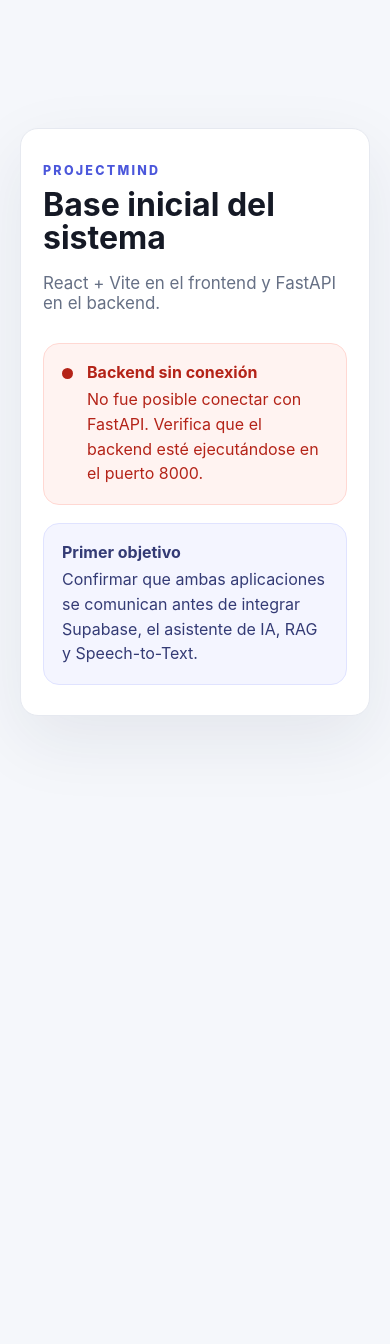
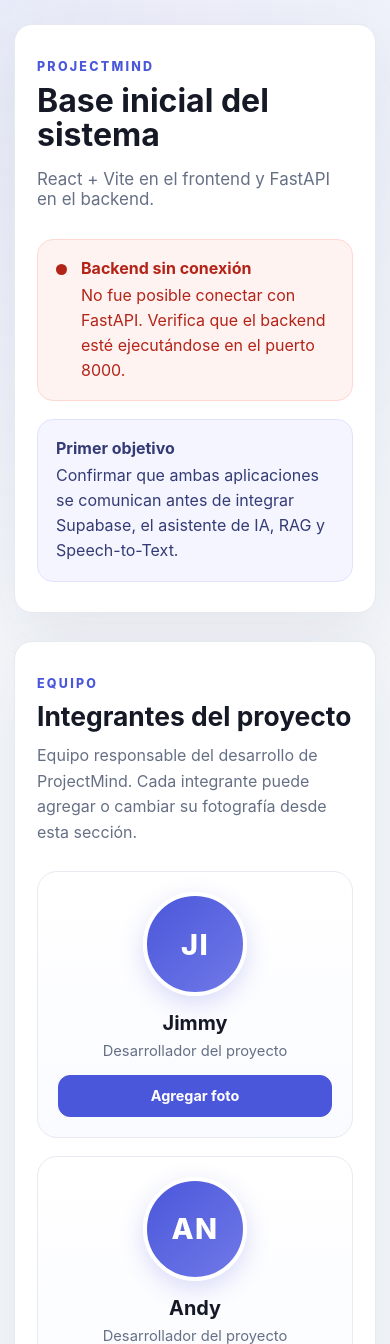
Before and after one commit to ZeusPotter-eng/ProjectMind, a React (Vite) app in the folder frontend/: page / in a window 390 px wide. Shown: the top 1344 px of the page. Before the commit the page ends 844 px from the top, so only its background shows below. Built offline with nearby package versions, Linux system fonts and the light colour scheme; no server answers.

Commit message:
feat: agrega integrantes del equipo con fotos de perfil

```diff
--- a/frontend/src/App.jsx
+++ b/frontend/src/App.jsx
@@ -1,5 +1,36 @@
 import { useEffect, useState } from 'react'
 import { getHealth } from './api/client'
+
+const TEAM_MEMBERS = [
+  {
+    id: 'jimmy',
+    name: 'Jimmy',
+    role: 'Desarrollador del proyecto',
+    initials: 'JI',
+  },
+  {
+    id: 'andy',
+    name: 'Andy',
+    role: 'Desarrollador del proyecto',
+    initials: 'AN',
+  },
+  {
+    id: 'zeus',
+    name: 'Zeus',
+    role: 'Desarrollador del proyecto',
+    initials: 'ZE',
+  },
+]
+
+const MAX_IMAGE_SIZE = 2 * 1024 * 1024
+
+function getStoredPhoto(memberId) {
+  try {
+    return localStorage.getItem(`projectmind-team-photo-${memberId}`) || ''
+  } catch {
+    return ''
+  }
+}
 
 function App() {
   const [backendStatus, setBackendStatus] = useState({
@@ -7,6 +38,16 @@ function App() {
     connected: false,
     message: 'Comprobando conexión...',
   })
+  const [memberPhotos, setMemberPhotos] = useState(() =>
+    TEAM_MEMBERS.reduce(
+      (photos, member) => ({
+        ...photos,
+        [member.id]: getStoredPhoto(member.id),
+      }),
+      {},
+    ),
+  )
+  const [photoMessages, setPhotoMessages] = useState({})
 
   useEffect(() => {
     let active = true
@@ -44,6 +85,74 @@ function App() {
     }
   }, [])
 
+  function handlePhotoChange(memberId, event) {
+    const file = event.target.files?.[0]
+
+    if (!file) return
+
+    if (!file.type.startsWith('image/')) {
+      setPhotoMessages((messages) => ({
+        ...messages,
+        [memberId]: 'Selecciona un archivo de imagen válido.',
+      }))
+      event.target.value = ''
+      return
+    }
+
+    if (file.size > MAX_IMAGE_SIZE) {
+      setPhotoMessages((messages) => ({
+        ...messages,
+        [memberId]: 'La imagen debe pesar máximo 2 MB.',
+      }))
+      event.target.value = ''
+      return
+    }
+
+    const reader = new FileReader()
+
+    reader.onload = () => {
+      const photo = typeof reader.result === 'string' ? reader.result : ''
+
+      setMemberPhotos((photos) => ({
+        ...photos,
+        [memberId]: photo,
+      }))
+      setPhotoMessages((messages) => ({
+        ...messages,
+        [memberId]: 'Foto actualizada correctamente.',
+      }))
+
+      try {
+        localStorage.setItem(`projectmind-team-photo-${memberId}`, photo)
+      } catch {
+        setPhotoMessages((messages) => ({
+          ...messages,
+          [memberId]: 'La foto se mostrará durante esta sesión.',
+        }))
+      }
+    }
+
+    reader.readAsDataURL(file)
+    event.target.value = ''
+  }
+
+  function removePhoto(memberId) {
+    setMemberPhotos((photos) => ({
+      ...photos,
+      [memberId]: '',
+    }))
+    setPhotoMessages((messages) => ({
+      ...messages,
+      [memberId]: 'Foto eliminada.',
+    }))
+
+    try {
+      localStorage.removeItem(`projectmind-team-photo-${memberId}`)
+    } catch {
+      // La interfaz sigue funcionando aunque el navegador bloquee localStorage.
+    }
+  }
+
   const statusClass = backendStatus.loading
     ? 'status status--loading'
     : backendStatus.connected
@@ -52,6 +161,7 @@ function App() {
 
   return (
     <main className="page-shell">
+      <div className="content-wrapper">
         <section className="hero-card">
           <span className="eyebrow">PROJECTMIND</span>
 
@@ -83,6 +193,76 @@ function App() {
             </p>
           </div>
         </section>
+
+        <section className="team-section" aria-labelledby="team-title">
+          <div className="section-heading">
+            <span className="eyebrow">EQUIPO</span>
+            <h2 id="team-title">Integrantes del proyecto</h2>
+            <p>
+              Equipo responsable del desarrollo de ProjectMind. Cada integrante
+              puede agregar o cambiar su fotografía desde esta sección.
+            </p>
+          </div>
+
+          <div className="team-grid">
+            {TEAM_MEMBERS.map((member) => {
+              const photo = memberPhotos[member.id]
+              const inputId = `photo-${member.id}`
+
+              return (
+                <article className="member-card" key={member.id}>
+                  <div className="member-photo">
+                    {photo ? (
+                      <img src={photo} alt={`Foto de ${member.name}`} />
+                    ) : (
+                      <span aria-hidden="true">{member.initials}</span>
+                    )}
+                  </div>
+
+                  <div className="member-info">
+                    <h3>{member.name}</h3>
+                    <p>{member.role}</p>
+                  </div>
+
+                  <div className="member-actions">
+                    <input
+                      id={inputId}
+                      className="photo-input"
+                      type="file"
+                      accept="image/*"
+                      onChange={(event) => handlePhotoChange(member.id, event)}
+                    />
+                    <label className="photo-button" htmlFor={inputId}>
+                      {photo ? 'Cambiar foto' : 'Agregar foto'}
+                    </label>
+
+                    {photo && (
+                      <button
+                        className="remove-photo-button"
+                        type="button"
+                        onClick={() => removePhoto(member.id)}
+                      >
+                        Quitar foto
+                      </button>
+                    )}
+                  </div>
+
+                  {photoMessages[member.id] && (
+                    <p className="photo-message" role="status">
+                      {photoMessages[member.id]}
+                    </p>
+                  )}
+                </article>
+              )
+            })}
+          </div>
+
+          <p className="team-note">
+            Las fotografías se guardan únicamente en el navegador de este
+            dispositivo y no se envían al backend.
+          </p>
+        </section>
+      </div>
     </main>
   )
 }
--- a/frontend/src/index.css
+++ b/frontend/src/index.css
@@ -16,6 +16,9 @@ body {
   margin: 0;
   min-width: 320px;
   min-height: 100vh;
+  background:
+    radial-gradient(circle at top left, rgba(75, 87, 219, 0.08), transparent 34%),
+    #f5f7fb;
 }
 
 button,
@@ -25,20 +28,33 @@ select {
   font: inherit;
 }
 
+button,
+label {
+  -webkit-tap-highlight-color: transparent;
+}
+
 .page-shell {
   min-height: 100vh;
-  display: grid;
-  place-items: center;
-  padding: 32px 20px;
+  padding: 42px 20px;
 }
 
-.hero-card {
-  width: min(720px, 100%);
-  padding: 44px;
+.content-wrapper {
+  width: min(1040px, 100%);
+  margin: 0 auto;
+  display: grid;
+  gap: 28px;
+}
+
+.hero-card,
+.team-section {
   background: #ffffff;
   border: 1px solid #e6e9f0;
   border-radius: 24px;
   box-shadow: 0 24px 70px rgba(24, 35, 60, 0.08);
+}
+
+.hero-card {
+  padding: 44px;
 }
 
 .eyebrow {
@@ -50,10 +66,29 @@ select {
   color: #4b57db;
 }
 
+h1,
+h2,
+h3,
+p {
+  overflow-wrap: anywhere;
+}
+
+h1,
+h2,
+h3 {
+  color: #151925;
+}
+
 h1 {
   margin: 0;
   font-size: clamp(2rem, 5vw, 3.3rem);
   line-height: 1.05;
+}
+
+h2 {
+  margin: 0;
+  font-size: clamp(1.65rem, 4vw, 2.25rem);
+  line-height: 1.15;
 }
 
 .subtitle {
@@ -115,9 +150,260 @@ h1 {
   color: #343b75;
 }
 
+.team-section {
+  padding: 38px 44px 32px;
+}
+
+.section-heading {
+  max-width: 720px;
+  margin-bottom: 26px;
+}
+
+.section-heading p {
+  margin: 12px 0 0;
+  color: #667085;
+  line-height: 1.6;
+}
+
+.team-grid {
+  display: grid;
+  grid-template-columns: repeat(3, minmax(0, 1fr));
+  gap: 18px;
+}
+
+.member-card {
+  min-width: 0;
+  padding: 22px;
+  display: flex;
+  flex-direction: column;
+  align-items: center;
+  text-align: center;
+  border: 1px solid #e8eaf2;
+  border-radius: 20px;
+  background: linear-gradient(180deg, #ffffff 0%, #fafbff 100%);
+  transition:
+    transform 180ms ease,
+    box-shadow 180ms ease,
+    border-color 180ms ease;
+}
+
+.member-card:hover {
+  transform: translateY(-3px);
+  border-color: #d9ddff;
+  box-shadow: 0 14px 34px rgba(55, 65, 130, 0.1);
+}
+
+.member-photo {
+  width: 112px;
+  height: 112px;
+  display: grid;
+  place-items: center;
+  overflow: hidden;
+  border: 4px solid #ffffff;
+  border-radius: 50%;
+  background: linear-gradient(135deg, #4b57db, #7079e7);
+  box-shadow: 0 8px 24px rgba(75, 87, 219, 0.2);
+  color: #ffffff;
+  font-size: 1.8rem;
+  font-weight: 800;
+  letter-spacing: 0.05em;
+}
+
+.member-photo img {
+  width: 100%;
+  height: 100%;
+  display: block;
+  object-fit: cover;
+}
+
+.member-info {
+  margin-top: 16px;
+}
+
+.member-info h3 {
+  margin: 0;
+  font-size: 1.24rem;
+}
+
+.member-info p {
+  margin: 6px 0 0;
+  color: #667085;
+  font-size: 0.92rem;
+  line-height: 1.45;
+}
+
+.member-actions {
+  width: 100%;
+  margin-top: 18px;
+  display: grid;
+  gap: 8px;
+}
+
+.photo-input {
+  position: absolute;
+  width: 1px;
+  height: 1px;
+  padding: 0;
+  margin: -1px;
+  overflow: hidden;
+  clip: rect(0, 0, 0, 0);
+  white-space: nowrap;
+  border: 0;
+}
+
+.photo-button,
+.remove-photo-button {
+  width: 100%;
+  min-height: 42px;
+  display: inline-flex;
+  align-items: center;
+  justify-content: center;
+  padding: 10px 14px;
+  border-radius: 12px;
+  font-size: 0.9rem;
+  font-weight: 700;
+  cursor: pointer;
+  transition:
+    background 160ms ease,
+    border-color 160ms ease,
+    color 160ms ease,
+    transform 160ms ease;
+}
+
+.photo-button {
+  border: 1px solid #4b57db;
+  background: #4b57db;
+  color: #ffffff;
+}
+
+.photo-button:hover {
+  background: #3f4ac7;
+  border-color: #3f4ac7;
+}
+
+.remove-photo-button {
+  border: 1px solid #dfe2eb;
+  background: #ffffff;
+  color: #667085;
+}
+
+.remove-photo-button:hover {
+  border-color: #f0b7b2;
+  background: #fff7f6;
+  color: #b42318;
+}
+
+.photo-button:active,
+.remove-photo-button:active {
+  transform: translateY(1px);
+}
+
+.photo-input:focus-visible + .photo-button,
+.photo-button:focus-visible,
+.remove-photo-button:focus-visible {
+  outline: 3px solid rgba(75, 87, 219, 0.22);
+  outline-offset: 2px;
+}
+
+.photo-message {
+  margin: 12px 0 0;
+  color: #667085;
+  font-size: 0.8rem;
+  line-height: 1.4;
+}
+
+.team-note {
+  margin: 22px 0 0;
+  color: #8a93a3;
+  font-size: 0.82rem;
+  line-height: 1.5;
+  text-align: center;
+}
+
+@media (max-width: 820px) {
+  .team-grid {
+    grid-template-columns: 1fr;
+  }
+
+  .member-card {
+    display: grid;
+    grid-template-columns: auto 1fr;
+    align-items: center;
+    column-gap: 18px;
+    text-align: left;
+  }
+
+  .member-photo {
+    grid-row: span 3;
+    width: 96px;
+    height: 96px;
+  }
+
+  .member-info,
+  .member-actions,
+  .photo-message {
+    grid-column: 2;
+  }
+
+  .member-info {
+    margin-top: 0;
+  }
+
+  .member-actions {
+    margin-top: 12px;
+    grid-template-columns: repeat(2, minmax(0, 1fr));
+  }
+
+  .member-actions .photo-button:only-of-type {
+    grid-column: 1 / -1;
+  }
+
+  .photo-message {
+    text-align: left;
+  }
+}
+
 @media (max-width: 600px) {
-  .hero-card {
-    padding: 30px 22px;
+  .page-shell {
+    padding: 24px 14px;
+  }
+
+  .hero-card,
+  .team-section {
     border-radius: 18px;
   }
+
+  .hero-card,
+  .team-section {
+    padding: 30px 22px;
+  }
+
+  .member-card {
+    display: flex;
+    padding: 20px;
+    text-align: center;
+  }
+
+  .member-photo {
+    width: 104px;
+    height: 104px;
+  }
+
+  .member-info,
+  .member-actions,
+  .photo-message {
+    width: 100%;
+  }
+
+  .member-info {
+    margin-top: 15px;
+  }
+
+  .member-actions {
+    grid-template-columns: 1fr;
+  }
+
+  .photo-message {
+    text-align: center;
+  }
 }
```
Lines whose indentation alone changed are shown as unchanged.
